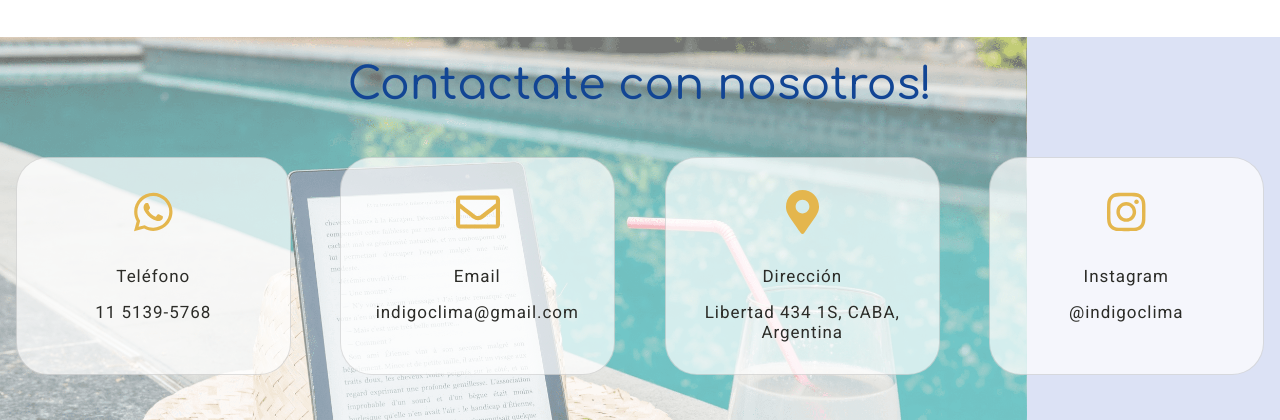
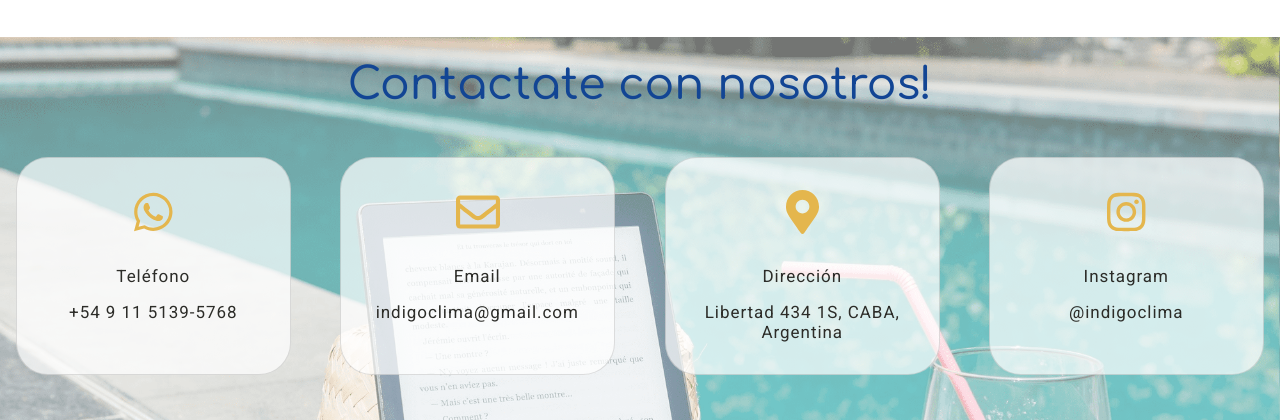
Before and after one commit to lunarico/indigoclima, a website: page index.html in a window 1280 px wide. Shown: the part 3853-4273 px from the top of the page. Drawn offline with nearby package versions, Linux system fonts and the light colour scheme; a web font is replaced by a local one.

Commit message:
Modif contacto

```diff
--- a/SCSS/sections/_contacto.scss
+++ b/SCSS/sections/_contacto.scss
@@ -6,16 +6,19 @@
         @media (min-width: 768px) {
             background-attachment: fixed;
             background-image: url("../img/contactSM.png");
-            background-size: contain;
             background-repeat: no-repeat;
+            background-size: cover;
+
         }
         @media (min-width: 1024px) and (min-height: 768px) {
             background-attachment: local;
             background-image: url("../img/contactMD.png");
+
         }
         @media (min-width: 1366px) and (min-height: 1024px) {
             background-image: url("../img/contactLG.png");
             background-size:auto;
+
         }
         h3 {
             padding: 1.5rem 0;
--- a/index.html
+++ b/index.html
@@ -280,7 +280,6 @@
             </div>
         </section>
 
-
         <!--Contacto-->
         <section class="page-section" id="contacto">
             <div class="container">
@@ -294,7 +293,7 @@
                     <div class="card align-items-center" data-aos="zoom-in">
                         <i class="fab fa-whatsapp"></i>
                         <p>Teléfono</p>
-                        <p>11 5139-5768</p>
+                        <p>+54 9 11 5139-5768</p>
                     </div>
                     <div class="card align-items-center" data-aos="zoom-in">
                         <i class="far fa-envelope"></i>
```
Also changed, not shown: css/main.css.
